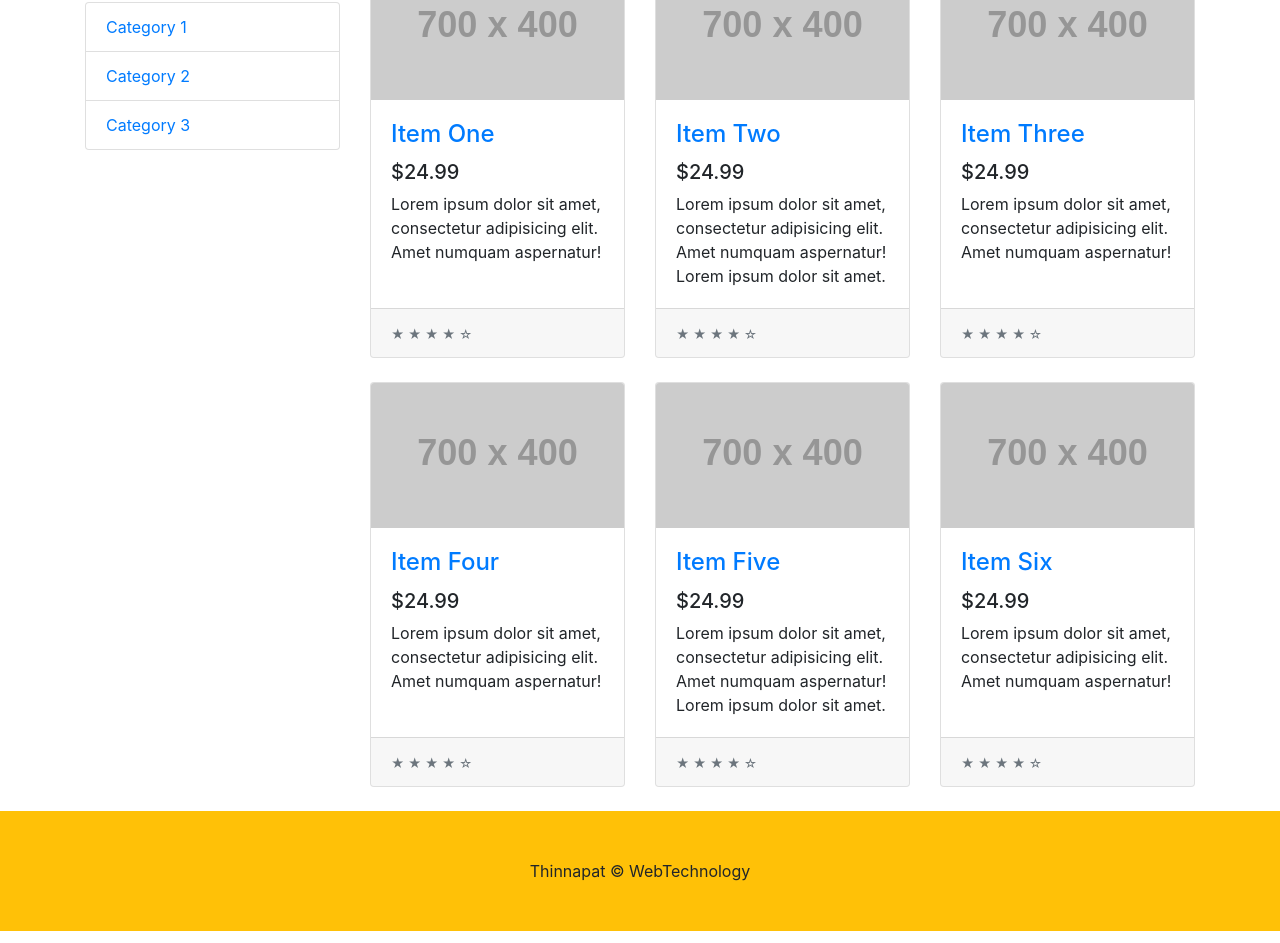
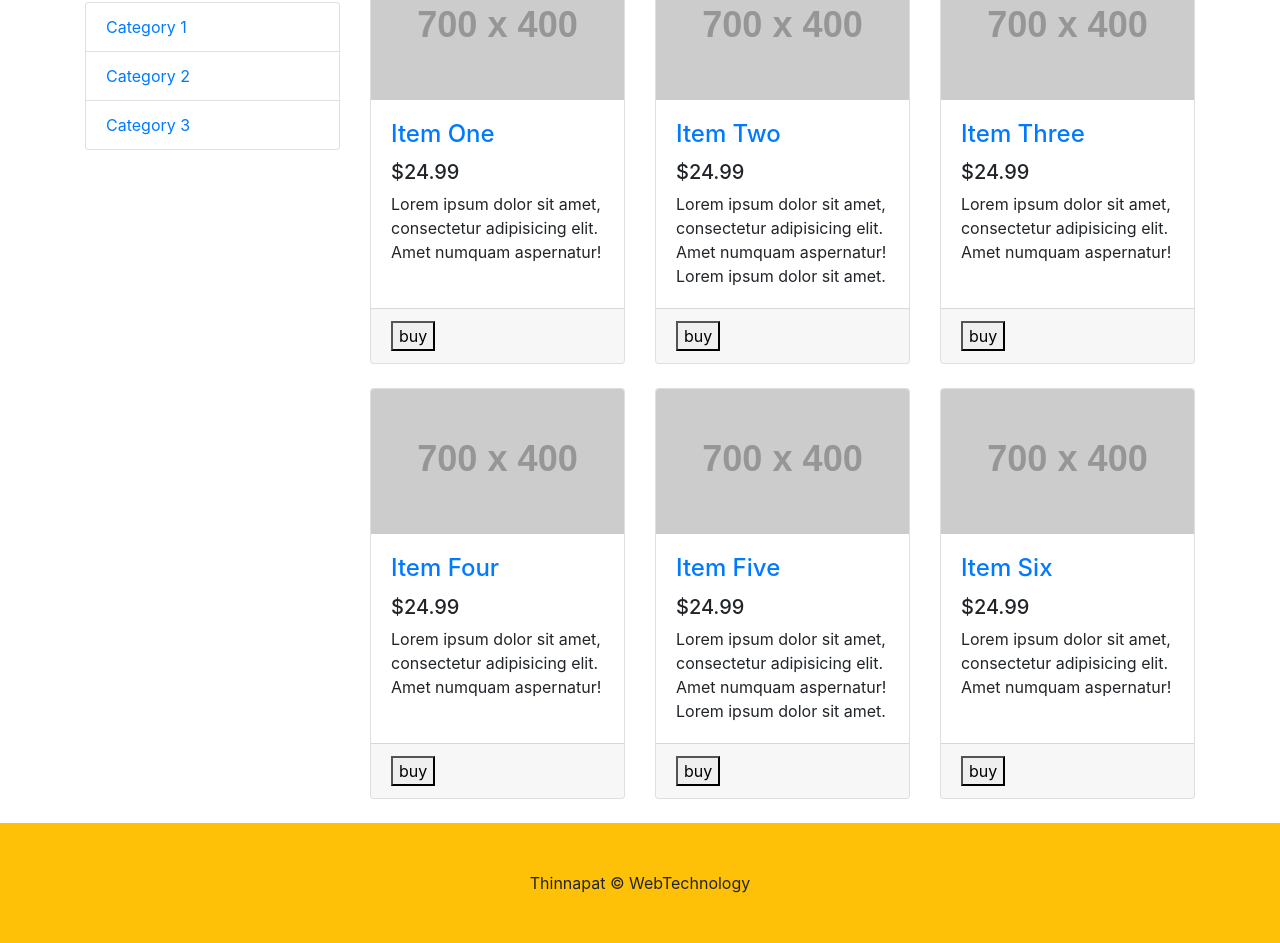
Before and after one commit to fame4458/Allofbad, a website: page pages/shop.html in a window 1280 px wide. Shown: the part 150-1093 px from the top of the page. Drawn offline with Linux system fonts and the light colour scheme; placeholder pictures from the web are drawn by us; files whose address does not match are found by name.

Commit message:
[UPDATE] readme and buy button

```diff
--- a/pages/shop.html
+++ b/pages/shop.html
@@ -48,7 +48,7 @@
       </div>
     </nav>
 
-    <!-- Page Content -->
+
     <div class="container">
 
       <div class="row">
@@ -63,7 +63,7 @@
           </div>
 
         </div>
-        <!-- /.col-lg-3 -->
+
 
         <div class="col-lg-9">
 
@@ -80,7 +80,7 @@
                   <p class="card-text">Lorem ipsum dolor sit amet, consectetur adipisicing elit. Amet numquam aspernatur!</p>
                 </div>
                 <div class="card-footer">
-                  <small class="text-muted">&#9733; &#9733; &#9733; &#9733; &#9734;</small>
+                  <button>buy</button>
                 </div>
               </div>
             </div>
@@ -96,7 +96,7 @@
                   <p class="card-text">Lorem ipsum dolor sit amet, consectetur adipisicing elit. Amet numquam aspernatur! Lorem ipsum dolor sit amet.</p>
                 </div>
                 <div class="card-footer">
-                  <small class="text-muted">&#9733; &#9733; &#9733; &#9733; &#9734;</small>
+                    <button>buy</button>
                 </div>
               </div>
             </div>
@@ -112,7 +112,7 @@
                   <p class="card-text">Lorem ipsum dolor sit amet, consectetur adipisicing elit. Amet numquam aspernatur!</p>
                 </div>
                 <div class="card-footer">
-                  <small class="text-muted">&#9733; &#9733; &#9733; &#9733; &#9734;</small>
+                    <button>buy</button>
                 </div>
               </div>
             </div>
@@ -128,7 +128,7 @@
                   <p class="card-text">Lorem ipsum dolor sit amet, consectetur adipisicing elit. Amet numquam aspernatur!</p>
                 </div>
                 <div class="card-footer">
-                  <small class="text-muted">&#9733; &#9733; &#9733; &#9733; &#9734;</small>
+                    <button>buy</button>
                 </div>
               </div>
             </div>
@@ -144,7 +144,7 @@
                   <p class="card-text">Lorem ipsum dolor sit amet, consectetur adipisicing elit. Amet numquam aspernatur! Lorem ipsum dolor sit amet.</p>
                 </div>
                 <div class="card-footer">
-                  <small class="text-muted">&#9733; &#9733; &#9733; &#9733; &#9734;</small>
+                    <button>buy</button>
                 </div>
               </div>
             </div>
@@ -160,31 +160,31 @@
                   <p class="card-text">Lorem ipsum dolor sit amet, consectetur adipisicing elit. Amet numquam aspernatur!</p>
                 </div>
                 <div class="card-footer">
-                  <small class="text-muted">&#9733; &#9733; &#9733; &#9733; &#9734;</small>
+                    <button>buy</button>
                 </div>
               </div>
             </div>
 
           </div>
-          <!-- /.row -->
+
 
         </div>
-        <!-- /.col-lg-9 -->
+
 
       </div>
-      <!-- /.row -->
+
 
     </div>
-    <!-- /.container -->
 
-    <!-- Footer -->
+
+
     <footer class="py-5 bg-warning">
       <div class="container">
         <p class="m-0 text-center text-black">Thinnapat &copy; WebTechnology</p>
       </div>
     </footer>
 
-    <!-- Bootstrap core JavaScript -->
+
     <script src="vendor/jquery/jquery.min.js"></script>
     <script src="vendor/bootstrap/js/bootstrap.bundle.min.js"></script>
 
```
Also changed, not shown: README.md.
